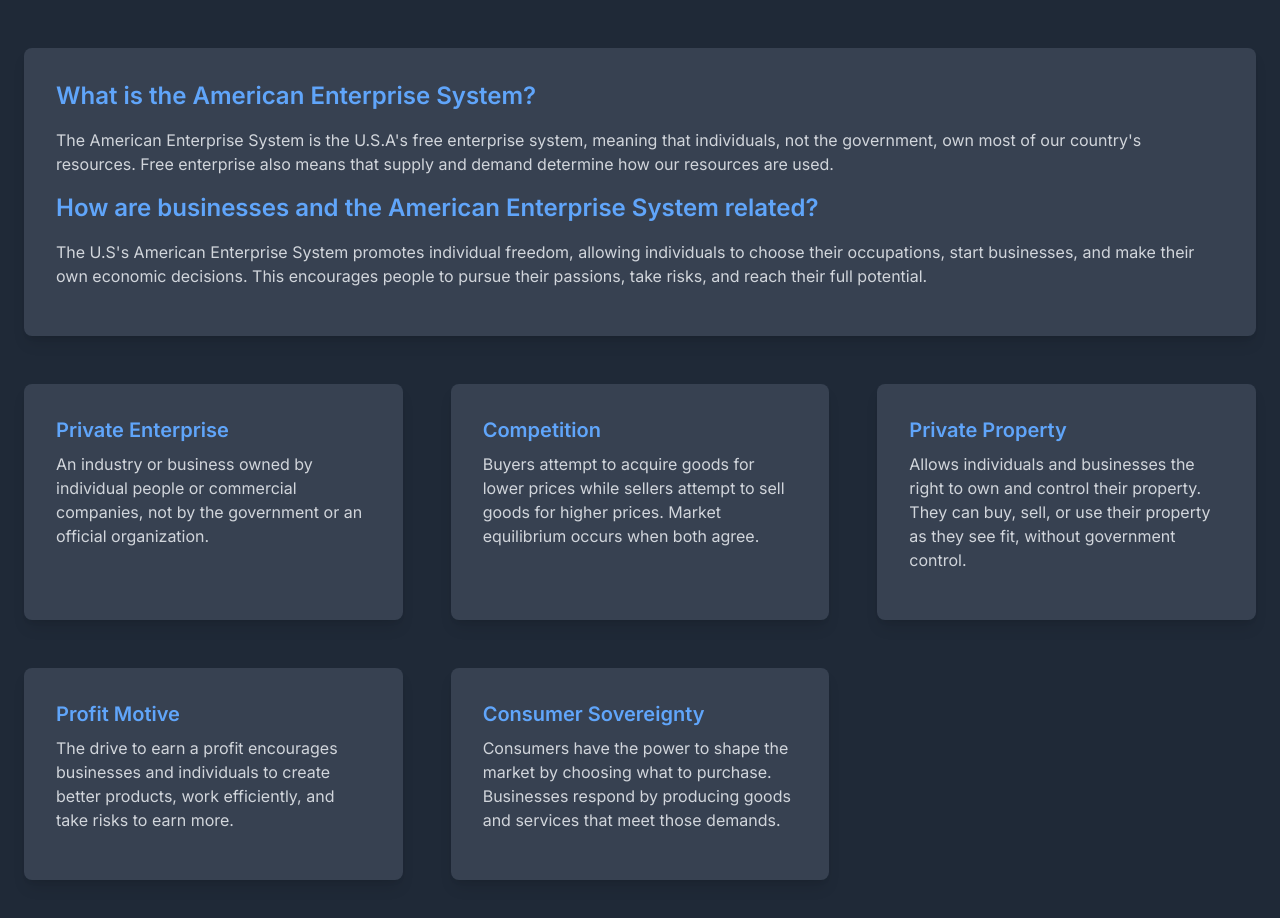
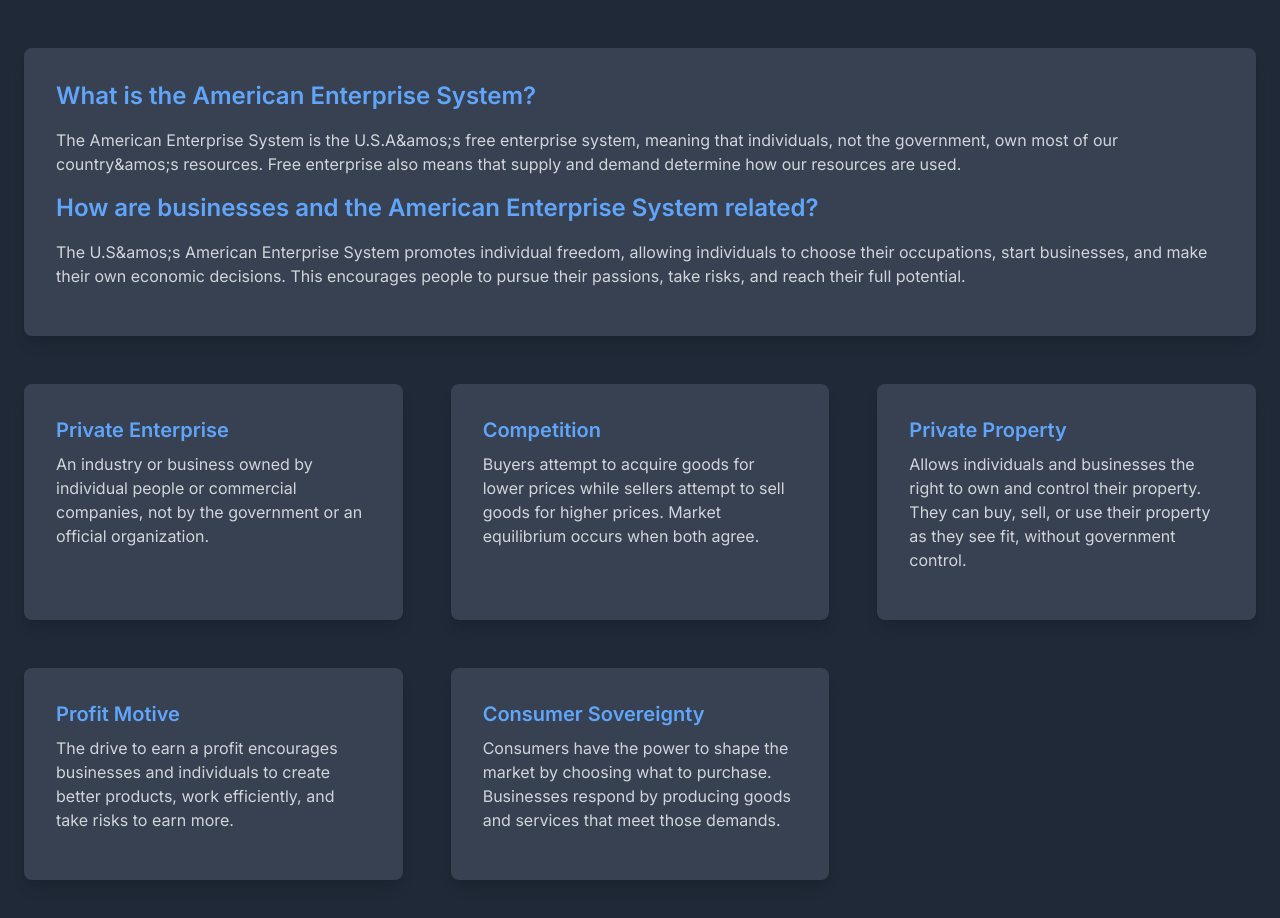
Before and after one commit to arao761/innovate-usa, a Next.js app: page / in a window 1280 px wide. Shown: the part 4940-5858 px from the top of the page. Built offline with nearby package versions, Linux system fonts and the light colour scheme.

Commit message:
fized erorrs

```diff
--- a/components/LearnEducationSection.tsx
+++ b/components/LearnEducationSection.tsx
@@ -27,11 +27,11 @@ const LearnEducationSection: React.FC = () => {
                 <div className="bg-gray-700 p-8 rounded-lg shadow-lg hover:shadow-2xl transition-shadow duration-300 mb-12">
                     <h3 className="text-2xl font-semibold mb-4 text-blue-400">What is the American Enterprise System?</h3>
                     <p className="text-gray-300 mb-4">
-                        The American Enterprise System is the U.S.A's free enterprise system, meaning that individuals, not the government, own most of our country's resources. Free enterprise also means that supply and demand determine how our resources are used.
+                        The American Enterprise System is the U.S.A&amos;s free enterprise system, meaning that individuals, not the government, own most of our country&amos;s resources. Free enterprise also means that supply and demand determine how our resources are used.
                     </p>
                     <h3 className="text-2xl font-semibold mb-4 text-blue-400">How are businesses and the American Enterprise System related?</h3>
                     <p className="text-gray-300 mb-4">
-                        The U.S's American Enterprise System promotes individual freedom, allowing individuals to choose their occupations, start businesses, and make their own economic decisions. This encourages people to pursue their passions, take risks, and reach their full potential.
+                        The U.S&amos;s American Enterprise System promotes individual freedom, allowing individuals to choose their occupations, start businesses, and make their own economic decisions. This encourages people to pursue their passions, take risks, and reach their full potential.
                     </p>
                 </div>
                 <div className="grid grid-cols-1 md:grid-cols-2 lg:grid-cols-3 gap-12">
```
